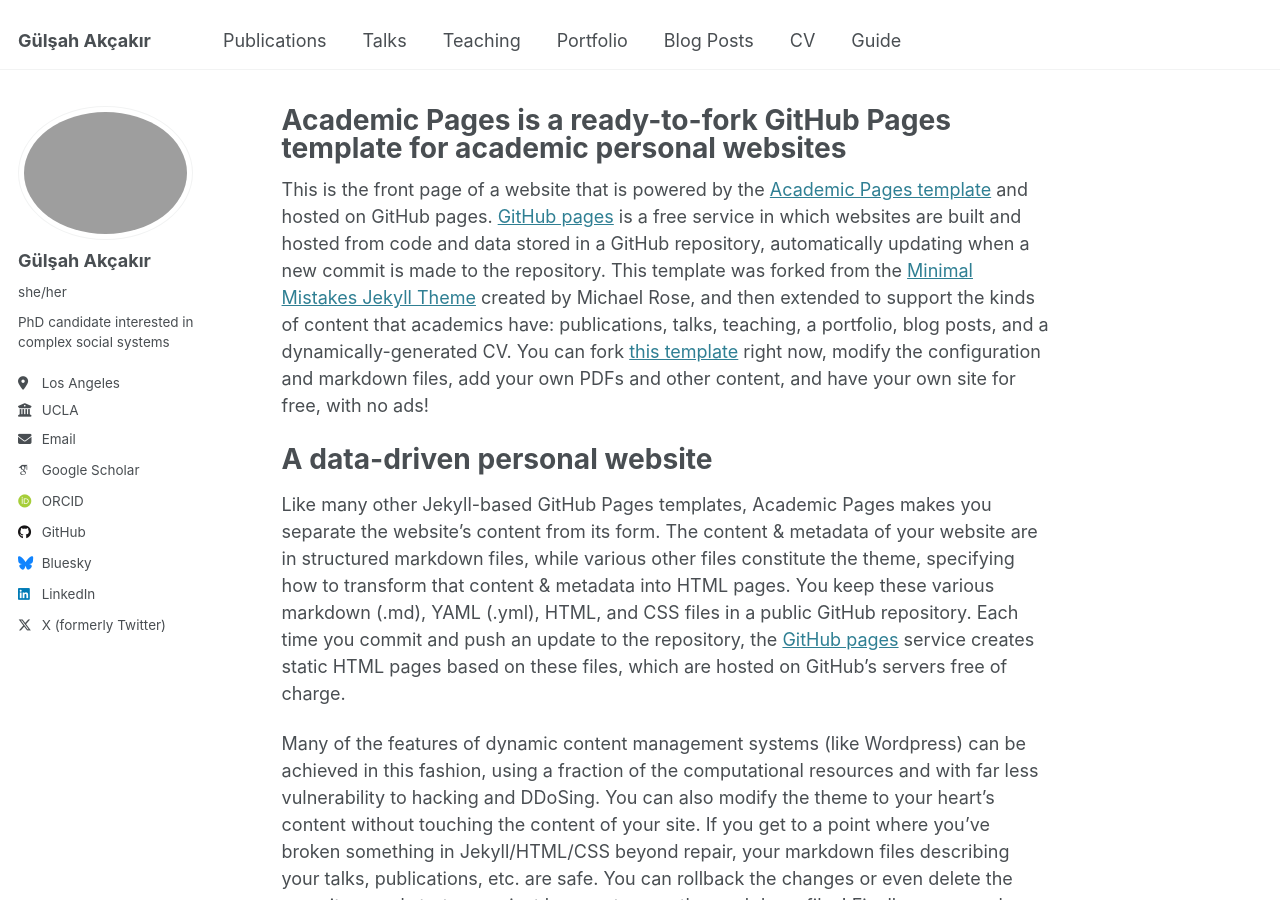
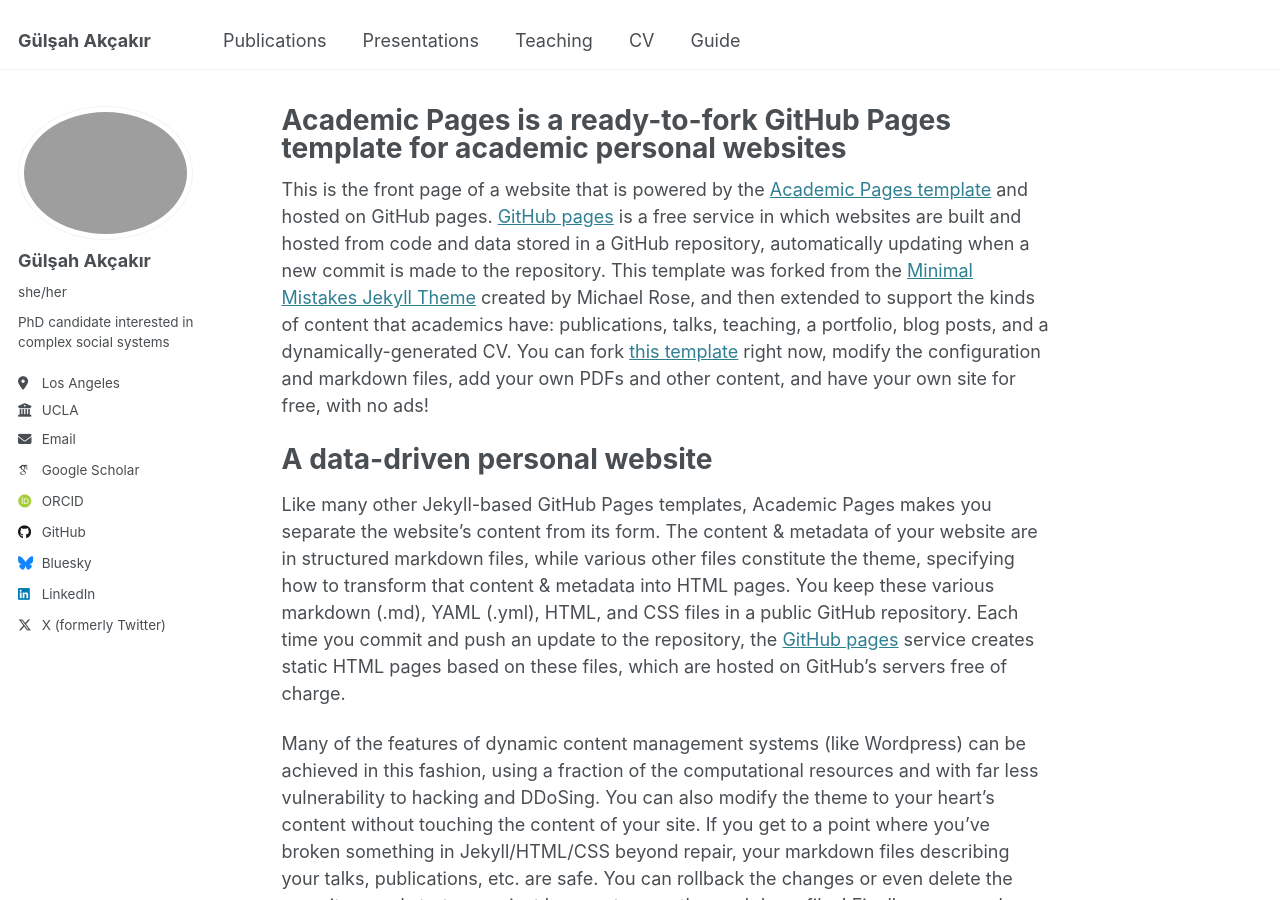
Before and after one commit to gulsahakcakir/gulsahakcakir.github.io, a Jekyll site: the page built from _pages/about.md, in a window 1280 px wide and 900 px high. Built offline with Jekyll 4.4.1, drawn with Linux system fonts in a browser that asks for light colours; some web fonts are replaced.

Commit message:
Top navigation bar updated

```diff
--- a/_data/navigation.yml
+++ b/_data/navigation.yml
@@ -8,17 +8,17 @@ main:
   - title: "Publications"
     url: /publications/
 
-  - title: "Talks"
+  - title: "Presentations"
     url: /talks/
 
   - title: "Teaching"
     url: /teaching/
 
-  - title: "Portfolio"
-    url: /portfolio/
+  #- title: "News"
+  #  url: /portfolio/
 
-  - title: "Blog Posts"
-    url: /year-archive/
+  #- title: "Blog Posts"
+  #  url: /year-archive/
 
   - title: "CV"
     url: /cv/
```
